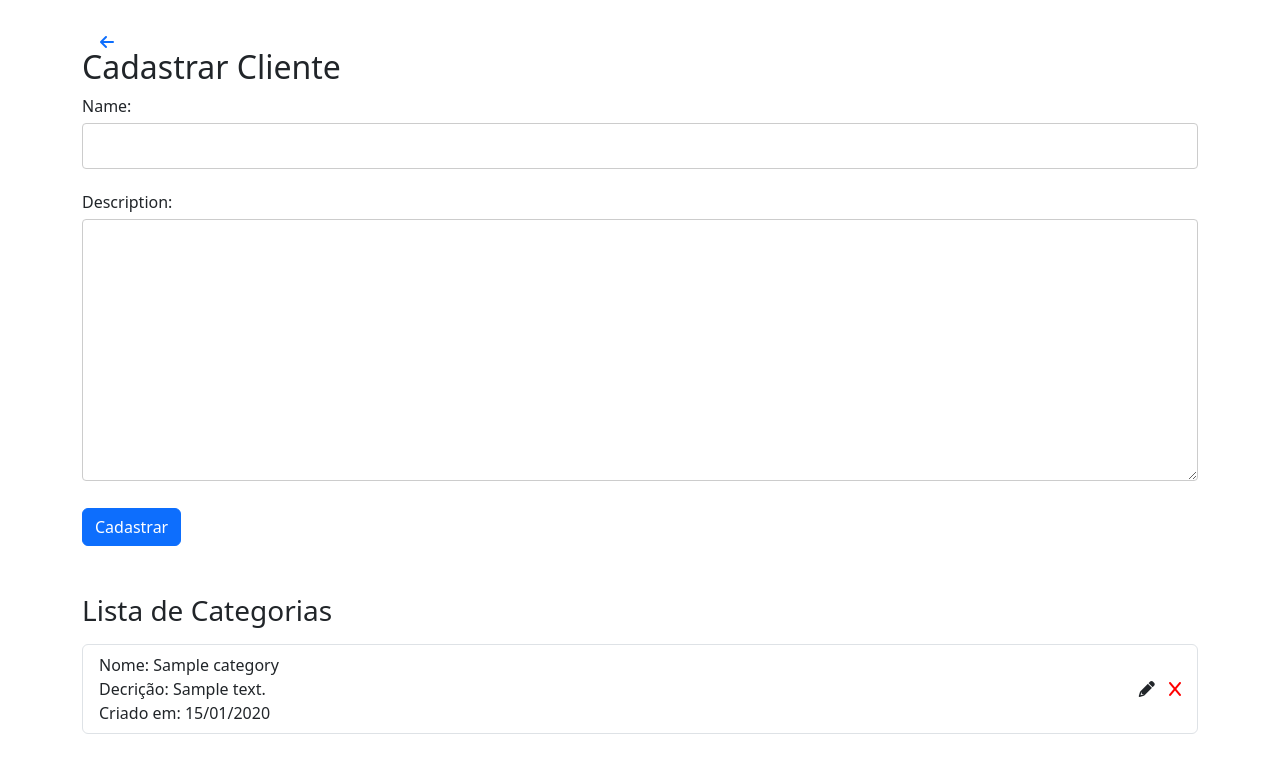
After one commit to gustavonerywe/restaurante-si, a Django app: template app/templates/menu/category.html in a window 1280 px wide. The commit adds this page. Shown: the top 773 px of the page. Run offline with Django 5.2, Linux system fonts and the light colour scheme; the template is opened without the code that fills it: values that come from a table or form of the project are taken from there, others are empty; tables that the repository leaves empty hold one stand-in row (values such as "Sample post"); some libraries are stand-ins or nearby versions.

Commit message:
24-08-28::12-51 category

```diff
--- a/app/forms.py
+++ b/app/forms.py
@@ -1,7 +1,12 @@
 from django import forms
-from .models import Customer
+from .models import *
 
 class CustomerForm(forms.ModelForm):
     class Meta:
         model = Customer
         fields = ['name', 'email', 'phone']
+
+class CategoryForm(forms.ModelForm):
+    class Meta:
+        model = Category
+        fields = ['name', 'description']
--- a/app/static/css/template.css
+++ b/app/static/css/template.css
@@ -37,7 +37,7 @@
     align-items: center;
 }
 
-input{
+input, textarea{
     width: 100%;
     padding: 10px;
     margin: 5px 0;
--- a/app/templates/index.html
+++ b/app/templates/index.html
@@ -6,7 +6,7 @@
 <div class="container mt-5">
     <div class="row">
         <div class="col-12 text-center">
-            <h1 class="display-4">Bem-vindo ao Sistema de Restaurante</h1>
+            <h1 class="display-4">Bem vindo ao Sistema de Restaurante</h1>
             <p class="help-text">Feito por: Gustavo Nery, Kayllane Sanches, Laura Torres e Paulo Affonso</p>
             <p class="lead">Gerencie facilmente seu restaurante com nosso sistema completo.</p>
             <hr class="my-4">
@@ -48,7 +48,7 @@
                 <div class="card-body">
                     <h5 class="card-title">Gestão de Menu</h5>
                     <p class="card-text">Adicione e organize os itens do menu de forma fácil e prática.</p>
-                    <a class="btn btn-primary">Ver Menu</a>
+                    <a href="{% url "menu" %}" class="btn btn-primary">Ver Menu</a>
                 </div>
             </div>
         </div>
--- /dev/null
+++ b/app/templates/menu/category.html
@@ -0,0 +1,37 @@
+{% extends "template.html" %}
+{% block title %}
+Cliente
+{% endblock %}
+{% block main %}
+<div class="return-page">
+    <a href="{% url "index" %}" id="return-icon"><i class="fa-solid fa-arrow-left" aria-hidden=true ></i></a>
+ </div>
+<div class="container mt-5">
+    <h2>Cadastrar Cliente</h2>
+    <form method="POST">
+        {% csrf_token %}
+        {{ form.as_p }}
+        <button type="submit" class="btn btn-primary">Cadastrar</button>
+    </form>
+    {% if REMOVIDOs %}
+        <h3 class="mt-5">Lista de Categorias</h3>
+        <ul class="list-group mt-3">
+            {% for REMOVIDO in REMOVIDOs %}
+            <li id="REMOVIDO-{{REMOVIDO.id}}" class="list-group-item">
+                <div>
+                    Nome: {{ REMOVIDO.name }} <br> Decrição: {{ REMOVIDO.description }} <br> Criado em: {{ REMOVIDO.created_at|date:"d/m/Y" }}
+                </div>
+                <div>
+                    {% comment %} <a class="edit" href="{% url "edit_REMOVIDO" REMOVIDO.id %}" data-REMOVIDO="{{REMOVIDO.id}}"> {% endcomment %}
+                        <i class="fa-solid fa-pencil"></i>
+                    </a>
+                    <span data-REMOVIDO="{{REMOVIDO.id}}" class="remove" id="remove-{{REMOVIDO.id}}">
+                        <i class="fa-solid fa-x"></i>
+                    </span>
+                </div>
+            </li>
+            {% endfor %}
+        </ul>
+    {% endif %}
+</div>
+{% endblock %}
--- a/app/urls.py
+++ b/app/urls.py
@@ -6,4 +6,6 @@ urlpatterns = [
     path('customer/', customer, name='customer'),
     path('delete_customer/<int:customer_id>/', delete_customer, name='delete_customer'),
     path('edit_customer/<int:customer_id>/', edit_customer, name='edit_customer'),
+    path('menu/', menu, name='menu'),
+    path('REMOVIDO/', REMOVIDO, name='REMOVIDO'),
 ]
```
Also changed, not shown: app/templates/menu/menu.html (added, +33 -0 lines), app/views.py (+14 -0 lines).
